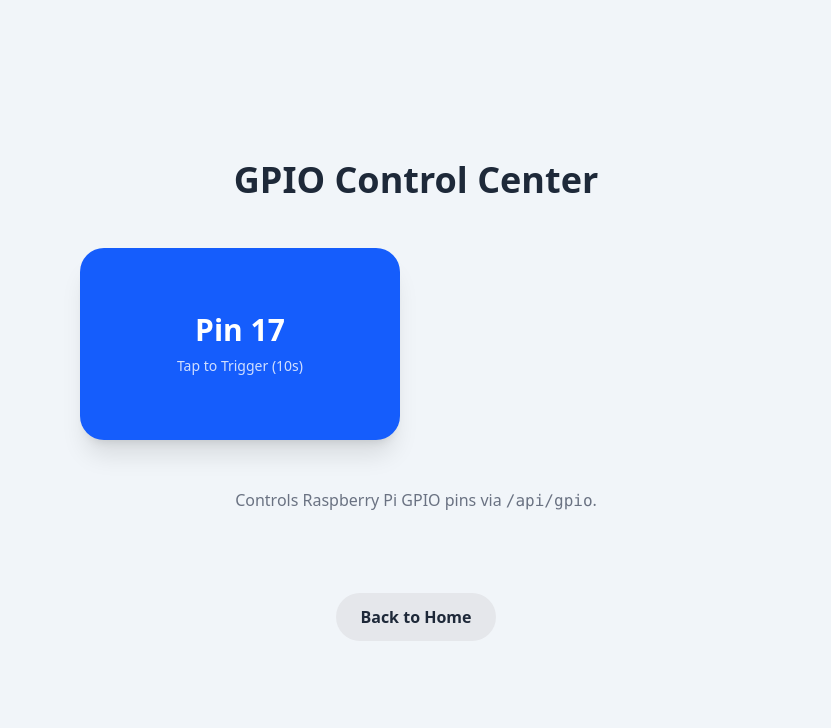
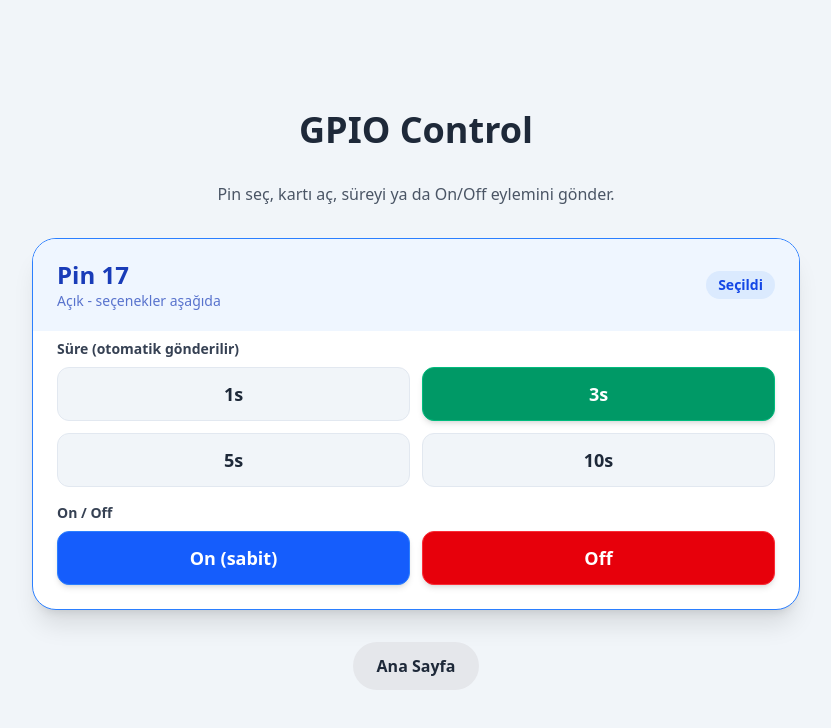
Before and after one commit to oguzberkacar/kahvesebili, a Next.js app: page /pin in a window 1280 px wide. Shown: the top 728 px of the page, without its empty margins (224-1055 px from the left). Built offline with nearby package versions, Linux system fonts and the light colour scheme.

Commit message:
feat: add hold functionality for GPIO pin control and enhance UI feedback

```diff
--- a/app/api/gpio/route.ts
+++ b/app/api/gpio/route.ts
@@ -48,6 +48,7 @@ export async function POST(request: Request) {
 
   const pin = clamp(toInt(body.pin, 17), MIN_PIN, MAX_PIN);
   const duration = clamp(toInt(body.duration, 2000), MIN_MS, MAX_MS);
+  const hold = body.hold === true;
 
   // value: 1 => HIGH pulse, 0 => LOW (force)
   const valueRaw = body.value;
@@ -57,13 +58,35 @@ export async function POST(request: Request) {
   try {
     // DEV / Mac / Windows -> MOCK
     if (process.platform !== "linux") {
-      console.log(`[MOCK GPIO] pin=${pin} value=${value} duration=${duration}ms`);
+      console.log(
+        `[MOCK GPIO] pin=${pin} value=${value} duration=${duration}ms hold=${hold}`
+      );
       return NextResponse.json({
         success: true,
         mocked: true,
         pin,
         value,
-        durationMs: duration,
+        durationMs: hold ? 0 : duration,
+        hold,
+      });
+    }
+
+    // ✅ 0) Hold HIGH (no timer) if requested
+    if (hold && value === 1) {
+      await execFileAsync(
+        "gpioset",
+        ["-c", CHIP, "-m", "exit", `${pin}=1`],
+        { timeout: 3000 }
+      );
+
+      return NextResponse.json({
+        success: true,
+        method: "gpioset",
+        chip: CHIP,
+        pin,
+        value: 1,
+        durationMs: 0,
+        hold: true,
       });
     }
 
--- a/app/pin/page.tsx
+++ b/app/pin/page.tsx
@@ -3,20 +3,43 @@ import React, { useState } from "react";
 import Link from "next/link";
 
 const PINS = [17];
+const DURATIONS = [
+  { label: "1s", ms: 1000 },
+  { label: "3s", ms: 3000 },
+  { label: "5s", ms: 5000 },
+  { label: "10s", ms: 10_000 },
+];
 
 export default function PinPage() {
-  // Track loading state for each pin individually
+  const [selectedPin, setSelectedPin] = useState<number>(PINS[0]);
+  const [selectedDuration, setSelectedDuration] = useState<number>(3000);
   const [loadingMap, setLoadingMap] = useState<Record<number, boolean>>({});
+  const [status, setStatus] = useState<string>("");
 
-  const triggerPin = async (pin: number) => {
+  const triggerPin = async ({
+    pin,
+    durationMs,
+    value,
+    hold,
+  }: {
+    pin: number;
+    durationMs?: number;
+    value?: 0 | 1;
+    hold?: boolean;
+  }) => {
     setLoadingMap((prev) => ({ ...prev, [pin]: true }));
+    setStatus("");
+
+    const duration = durationMs ?? selectedDuration;
+    const body = { pin, duration, value, hold };
+
     try {
       const response = await fetch("/api/gpio", {
         method: "POST",
         headers: {
           "Content-Type": "application/json",
         },
-        body: JSON.stringify({ pin, duration: 10000 }), // 10 seconds default
+        body: JSON.stringify(body),
       });
 
       const data = await response.json();
@@ -26,8 +49,13 @@ export default function PinPage() {
         throw new Error(data.error || "Failed to trigger pin");
       }
 
-      // Optional: don't alert for every click if testing rapidly, or use toast.
-      // console.log("Success");
+      setStatus(
+        value === 0
+          ? `Pin ${pin} OFF sent`
+          : hold
+            ? `Pin ${pin} ON (steady)`
+            : `Pin ${pin} ON for ${duration / 1000}s`
+      );
     } catch (error) {
       console.error(`GPIO ${pin} Error:`, error);
       alert(`Failed to trigger GPIO ${pin}`);
@@ -37,35 +65,155 @@ export default function PinPage() {
   };
 
   return (
-    <div className="min-h-screen w-full bg-slate-100 flex flex-col items-center justify-center gap-12 p-8">
-      <h1 className="text-4xl font-bold text-gray-800">GPIO Control Center</h1>
+    <div className="min-h-screen w-full bg-slate-100 flex flex-col items-center justify-center gap-8 p-6">
+      <h1 className="text-4xl font-bold text-gray-800">GPIO Control</h1>
+      <p className="text-gray-600 text-center max-w-2xl">
+        Pin seç, kartı aç, süreyi ya da On/Off eylemini gönder.
+      </p>
 
-      <div className="grid grid-cols-2 gap-8 w-full max-w-2xl">
-        {PINS.map((pin) => (
+      <div className="w-full max-w-3xl space-y-4">
+        {PINS.map((pin) => {
+          const isSelected = selectedPin === pin;
+
+          return (
+            <div
+              key={pin}
+              className={`bg-white border rounded-3xl shadow-lg transition-all overflow-hidden ${
+                isSelected ? "border-blue-500 shadow-xl" : "border-slate-200"
+              }`}
+            >
               <button
-            key={pin}
-            onClick={() => triggerPin(pin)}
+                onClick={() => {
+                  setSelectedPin(pin);
+                }}
                 disabled={loadingMap[pin]}
-            className={`flex flex-col items-center justify-center h-48 rounded-3xl text-3xl font-bold text-white shadow-xl transition-all active:scale-95
-              ${loadingMap[pin] ? "bg-gray-400 cursor-not-allowed" : "bg-blue-600 hover:bg-blue-700 hover:shadow-2xl"}`}
+                className={`w-full flex items-center justify-between px-6 py-5 text-left transition-colors ${
+                  loadingMap[pin]
+                    ? "bg-gray-100 text-gray-500 cursor-not-allowed"
+                    : isSelected
+                      ? "bg-blue-50 text-blue-800"
+                      : "bg-white hover:bg-slate-50"
+                }`}
               >
-            <span>Pin {pin}</span>
-            <span className="text-sm font-normal opacity-80 mt-2">
-              {loadingMap[pin] ? "Triggering..." : "Tap to Trigger (10s)"}
+                <div>
+                  <p className="text-2xl font-bold">Pin {pin}</p>
+                  <p className="text-sm opacity-70">
+                    {loadingMap[pin]
+                      ? "İşleniyor..."
+                      : isSelected
+                        ? "Açık - seçenekler aşağıda"
+                        : "Detay için tıkla"}
+                  </p>
+                </div>
+                <span
+                  className={`text-sm font-semibold px-3 py-1 rounded-full ${
+                    isSelected ? "bg-blue-100 text-blue-700" : "bg-slate-100"
+                  }`}
+                >
+                  {isSelected ? "Seçildi" : "Seç"}
                 </span>
               </button>
-        ))}
+
+              <div
+                className={`transition-[max-height,opacity] duration-200 ease-out ${
+                  isSelected ? "max-h-[320px] opacity-100" : "max-h-0 opacity-0"
+                }`}
+              >
+                {isSelected && (
+                  <div className="px-6 pb-6 pt-2 space-y-4">
+                    <div>
+                      <p className="text-sm font-semibold text-gray-700 mb-2">
+                        Süre (otomatik gönderilir)
+                      </p>
+                      <div className="grid grid-cols-2 gap-3">
+                        {DURATIONS.map(({ label, ms }) => {
+                          const active = selectedDuration === ms;
+                          return (
+                            <button
+                              key={label}
+                              onClick={() => {
+                                setSelectedDuration(ms);
+                                triggerPin({
+                                  pin,
+                                  durationMs: ms,
+                                  value: 1,
+                                });
+                              }}
+                              disabled={loadingMap[pin]}
+                              className={`py-3 rounded-xl text-lg font-semibold transition-all border ${
+                                loadingMap[pin]
+                                  ? "bg-gray-200 text-gray-500 cursor-not-allowed border-gray-200"
+                                  : active
+                                    ? "bg-emerald-600 text-white border-emerald-500 shadow-md"
+                                    : "bg-slate-100 text-gray-800 hover:bg-slate-200 border-slate-200"
+                              }`}
+                            >
+                              {label}
+                            </button>
+                          );
+                        })}
+                      </div>
                     </div>
 
-      <p className="text-gray-500 text-center">
-        Controls Raspberry Pi GPIO pins via <code>/api/gpio</code>.
+                    <div>
+                      <p className="text-sm font-semibold text-gray-700 mb-2">
+                        On / Off
                       </p>
+                      <div className="grid grid-cols-2 gap-3">
+                        <button
+                          onClick={() =>
+                            triggerPin({
+                              pin,
+                              value: 1,
+                              hold: true,
+                            })
+                          }
+                          disabled={loadingMap[pin]}
+                          className={`py-3 rounded-xl text-lg font-semibold transition-all border ${
+                            loadingMap[pin]
+                              ? "bg-gray-200 text-gray-500 cursor-not-allowed border-gray-200"
+                              : "bg-blue-600 text-white hover:bg-blue-700 border-blue-500 shadow-md"
+                          }`}
+                        >
+                          On (sabit)
+                        </button>
+                        <button
+                          onClick={() =>
+                            triggerPin({
+                              pin,
+                              value: 0,
+                            })
+                          }
+                          disabled={loadingMap[pin]}
+                          className={`py-3 rounded-xl text-lg font-semibold transition-all border ${
+                            loadingMap[pin]
+                              ? "bg-gray-200 text-gray-500 cursor-not-allowed border-gray-200"
+                              : "bg-red-600 text-white hover:bg-red-700 border-red-500 shadow-md"
+                          }`}
+                        >
+                          Off
+                        </button>
+                      </div>
+                    </div>
+                  </div>
+                )}
+              </div>
+            </div>
+          );
+        })}
+      </div>
+
+      {status && (
+        <div className="text-sm text-emerald-700 bg-emerald-50 border border-emerald-200 rounded-xl px-4 py-3">
+          {status}
+        </div>
+      )}
 
       <Link
         href="/"
-        className="mt-8 px-6 py-3 bg-gray-200 text-gray-800 rounded-full font-semibold hover:bg-gray-300 transition-colors"
+        className="px-6 py-3 bg-gray-200 text-gray-800 rounded-full font-semibold hover:bg-gray-300 transition-colors"
       >
-        Back to Home
+        Ana Sayfa
       </Link>
     </div>
   );
```
Lines whose indentation alone changed are shown as unchanged.
